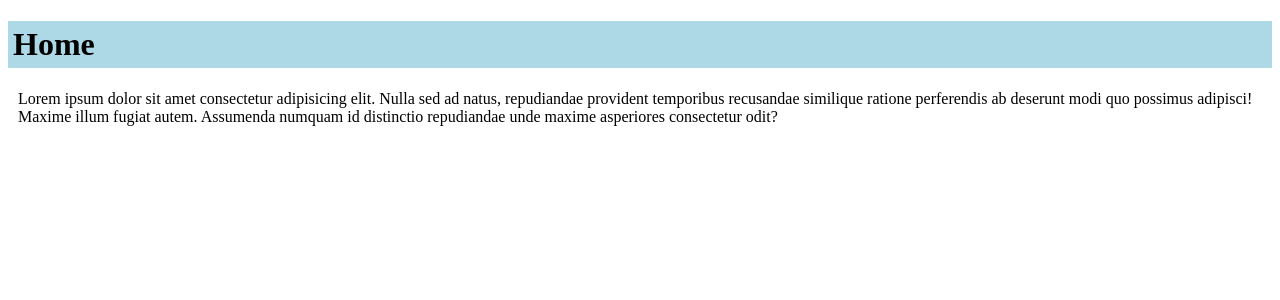
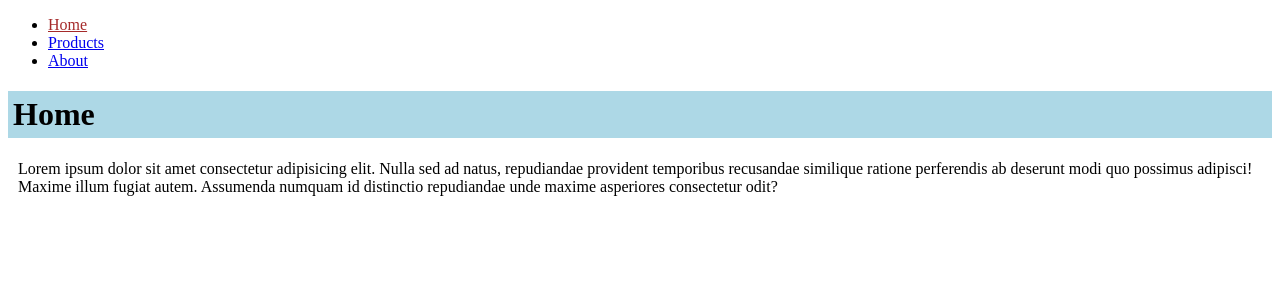
Before and after one commit to AkumuJey/myshop, a Nuxt app: page / in a window 1280 px wide. Shown: the top 300 px of the page. Built offline with nearby package versions, Linux system fonts and the light colour scheme.

Commit message:
Layout pages and routes in nuxt js

```diff
--- /dev/null
+++ b/layouts/default.vue
@@ -0,0 +1,25 @@
+<template>
+    <div>
+    <header>
+      <nav>
+        <ul>
+          <li><nuxt-link to="/">Home</nuxt-link></li>
+          <li><nuxt-link to="/products">Products</nuxt-link></li>
+          <li><nuxt-link to="/about">About</nuxt-link></li>
+        </ul>
+      </nav>
+    </header>
+        <div>
+            <slot />
+        </div>
+    </div>
+</template>
+<script>
+
+</script>
+
+<style>
+.router-link-exact-active {
+    color:brown;
+}
+</style>
--- /dev/null
+++ b/layouts/products.vue
@@ -0,0 +1,30 @@
+<template>
+    <div>
+    <header>
+      <nav>
+        <ul>
+          <li><nuxt-link to="/products">Products</nuxt-link></li>
+        </ul>
+      </nav>
+    </header>
+    <div>
+        <slot />
+    </div>
+    <footer>
+        <ul>
+          <li><nuxt-link to="/">Home</nuxt-link></li>
+          <li><nuxt-link to="/products">Products</nuxt-link></li>
+          <li><nuxt-link to="/about">About</nuxt-link></li>
+        </ul>
+    </footer>
+    </div>
+</template>
+<script>
+
+</script>
+
+<style>
+.router-link-exact-active {
+    color:brown;
+}
+</style>
--- /dev/null
+++ b/pages/products/[id].vue
@@ -0,0 +1,19 @@
+<template>
+  <div>
+    <p>Products for {{ id }}</p>
+    <p>Lorem ipsum dolor sit, amet consectetur adipisicing elit. Necessitatibus nobis culpa provident ut. Ex illo, doloremque voluptatum consectetur itaque aliquam!</p>
+    <p>{{ $route.params.id }} mmm</p>
+  </div>
+</template>
+
+<script setup>
+const { id } = useRoute().params
+
+definePageMeta({
+  layout: 'products'
+})
+</script>
+
+<style scoped>
+
+</style>
--- a/pages/products/index.vue
+++ b/pages/products/index.vue
@@ -3,7 +3,9 @@
 </template>
 
 <script>
-
+definePageMeta({
+  layout: 'products'
+})
 </script>
 
 <style>
```
